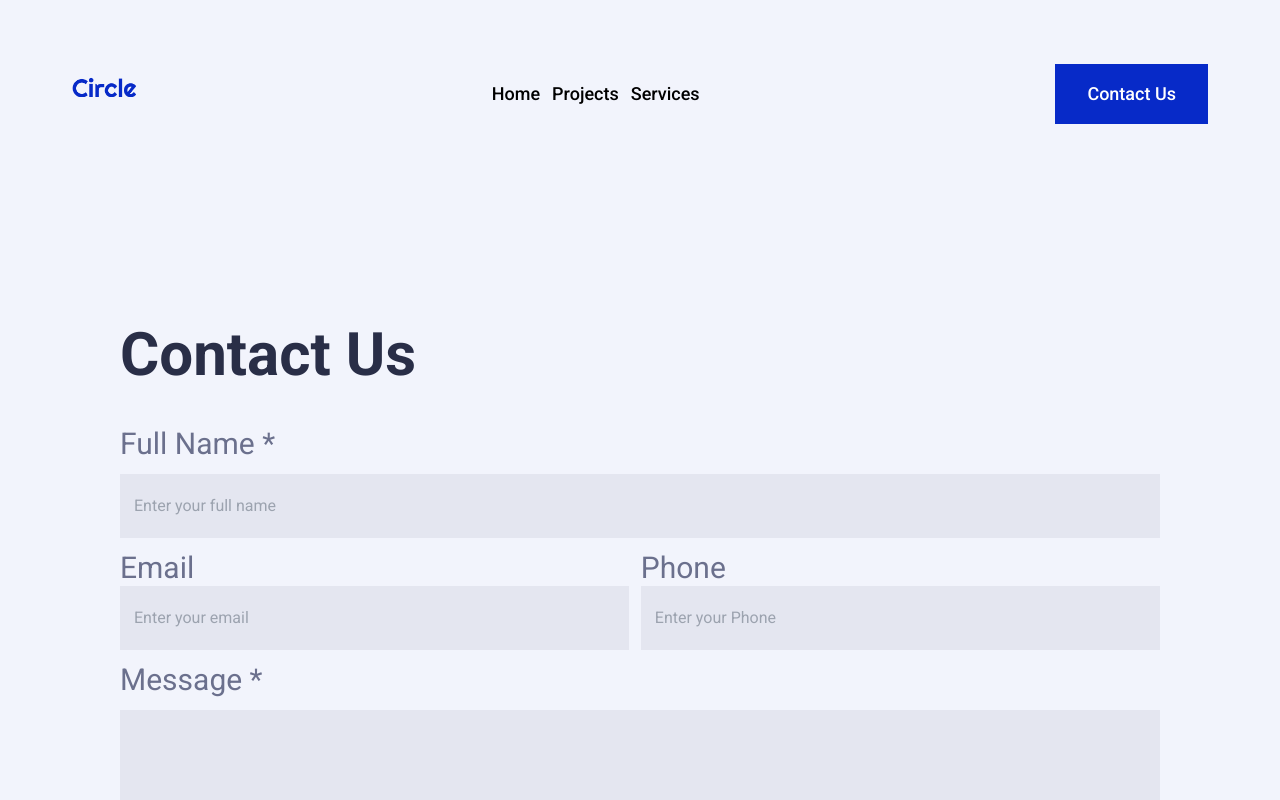
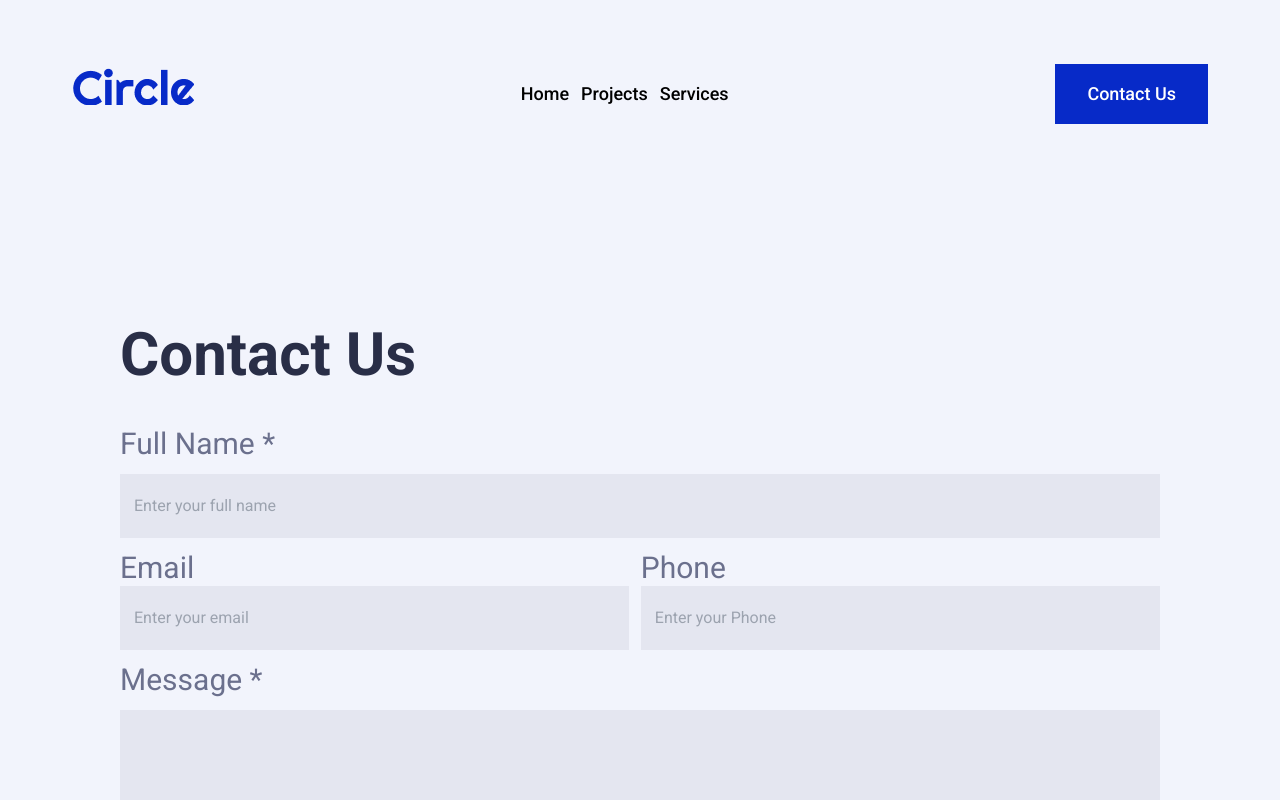
Before and after one commit to maaduuu/MidTerm-Project, a plain HTML site: page html/contact.html in a window 1280 px wide. Shown: the top 800 px of the page. Drawn offline with nearby package versions, Linux system fonts and the light colour scheme; files that its build step writes are made by us from their sources.

Commit message:
Update with Contact Us finished and NavBar finished

```diff
--- a/html/contact.html
+++ b/html/contact.html
@@ -3,6 +3,8 @@
 
 <head>
     <script src="https://cdn.tailwindcss.com"></script>
+    <script type="module" src="https://unpkg.com/ionicons@5.5.2/dist/ionicons/ionicons.esm.js"></script>
+    <script nomodule src="https://unpkg.com/ionicons@5.5.2/dist/ionicons/ionicons.js"></script>
     <link rel="preconnect" href="https://fonts.googleapis.com" />
     <link rel="preconnect" href="https://fonts.gstatic.com" crossorigin />
     <link href="https://fonts.googleapis.com/css2?family=Roboto:wght@100;300;400;500;700&display=swap"
@@ -11,6 +13,7 @@
     <meta charset="UTF-8" />
     <meta http-equiv="X-UA-Compatible" content="IE=edge" />
     <meta name="viewport" content="width=device-width, initial-scale=1.0" />
+    <link rel="link" href="../../MidTerm-Project/index.html">
     <title>Circle Agency</title>
 </head>
 
@@ -19,19 +22,29 @@
              md:mx-[4px]">
              <header>
                 <div class="mx-auto max-w-6xl font-medium text-lg">
-            <nav class="flex flex-row justify-between items-center space-y-16 font" id="nav">
-                <a href="#" class="pt-12 w-16"><img class="inline" src="../img-index/circle.png" alt="circle logo" /></a>
+                    <div class="flex flex-row justify-between items-center space-y-16 font">
+                        <a href="../index.html" class="pt-12 w-auto md:pl-12 md:w-full md:pb-12"><img class="inline" src="../img-index/circle.png" alt="circle logo" /></a>
+                        <span class="md:text-3xl md:cursor-pointer md:pb-12 hm:hidden "><ion-icon name="menu" onclick="Menu(this)"></ion-icon></span>
+                        <nav class="" id="nav">
 
-                <ul class="flex flex-row space-x-3 nav-list">
-                    <li><a class="list-link" href="#nav"> Home </a></li>
-                    <li><a class="list-link" href="#"> Projects </a></li>
-                    <li><a class="list-link" href="#"> Services </a></li>
+
+                            <ul class="flex flex-row space-x-3 nav-list
+                            md:z-auto md:static md:absolute md:flex md:flex-col md:left-0 md:bg-slate-300 md:w-full md:pl-7 md:space-x-0 md:opacity-0 top-[-400px] transition-all ease-in duration-500">
+                                <li class="md:my-2"><a class="list-link" href="#nav"> Home </a></li>
+                                <li class="md:my-2" ><a class="list-link" href="#"> Projects </a></li>
+                                <li class="md:my-2"><a class="list-link" href="#"> Services </a></li>
                             </ul>
 
-                <button class="bg-[#072AC8] hover:bg-[#292E47] text-white py-4 px-8">
+
+
+                        </nav>
+                        <button class="bg-[#072AC8] hover:bg-[#292E47] text-white py-4 px-8 md:hidden">
                                 <a href="html\contact.html">Contact Us</a>
                             </button>
-            </nav>
+                    </div>
+
+
+
                 </div>
             </header>
 
@@ -123,6 +136,10 @@
                         'max': '639px'
                     },
                     // => @media (max-width: 639px) { ... }
+                    'hm': {
+                        'min': '767px'
+                    },
+                    // => @media (min-width: 767px) { ... }
                 },
 
                 extend: {
@@ -132,6 +149,12 @@
                 },
             },
         };
+
+        function Menu(e){
+            let list = document.querySelector('ul');
+
+            e.name === 'menu' ? (e.name = "close", list.classList.add('md:top-[105px]'),list.classList.add('md:opacity-100')) : (e.name = "menu", list.classList.remove('md:top-[105px]'),list.classList.remove('md:opacity-100'))
+            };
     </script>
 </body>
 </html>
```
Also changed, not shown: index.html (+1 -1 lines). Lines whose indentation alone changed are shown as unchanged.
